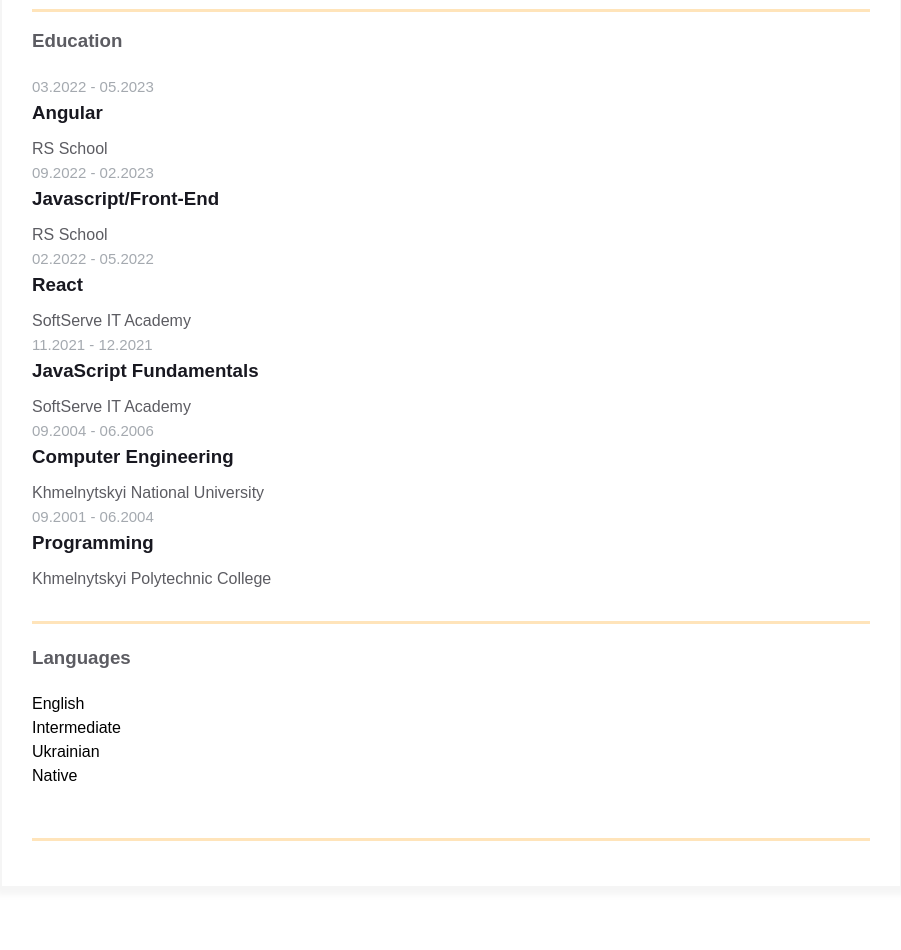
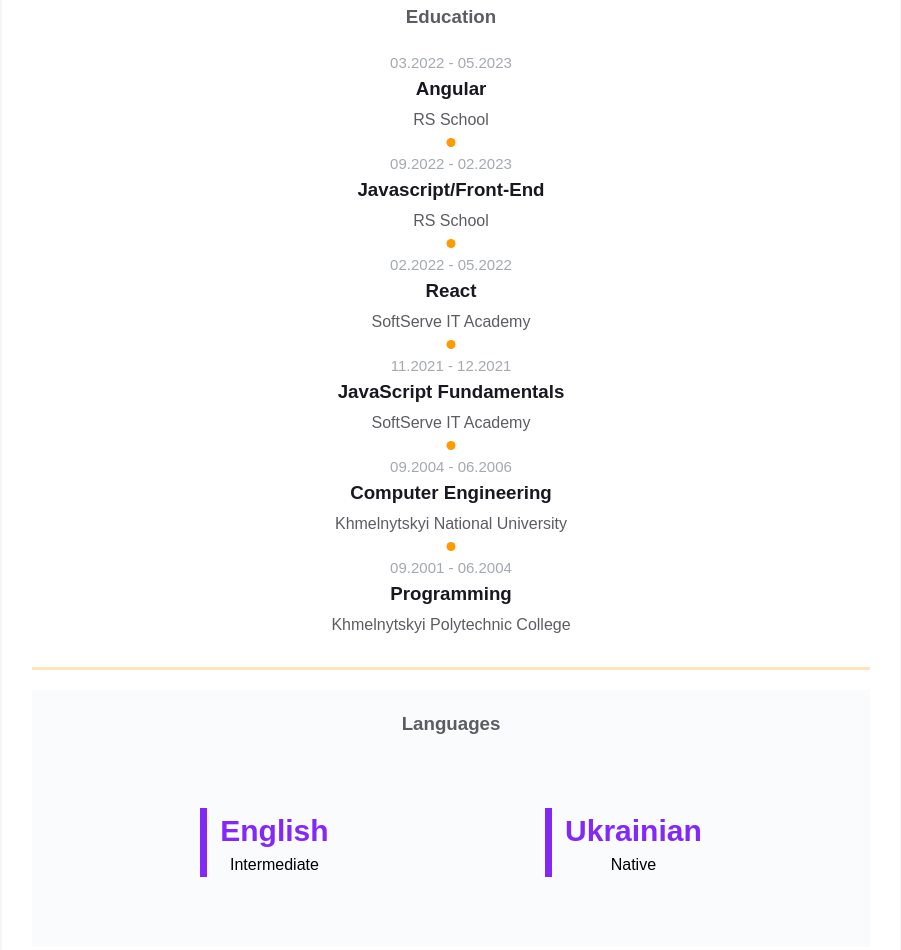
Before and after one commit to drMangust/homepage, a plain HTML site: page index.html in a window 1280 px wide. Shown: the part 1862-2812 px from the top of the page, without its empty margins (189-1090 px from the left). Drawn offline with Linux system fonts and the light colour scheme.

Commit message:
Add styles for additional block

```diff
--- a/styles.css
+++ b/styles.css
@@ -196,11 +196,6 @@
     background-color: var(--text-decoration-color);
 }
 
-.experiences {
-    flex: 1 1 60%;
-    margin-right: 50px;
-}
-
 .experiences__header {
     color: var(--secondary-text-color);
     text-align: center;
@@ -276,49 +271,96 @@
     position: relative;
 }
 
-.additional-info {
-    flex: 1 1 40%;
-}
-
 .additional-info__education {
+    display: flex;
+    flex-direction: column;
+    align-items: center;
     margin-bottom: 20px;
 }
 
 .additional-info__education-header {
     color: var(--secondary-text-color);
-    text-align: left;
+    text-align: center;
     margin-bottom: 20px;
+}
+
+.additional-info__education-university {
+    position: relative;
+    text-align: center;
+}
+
+.additional-info__education-university:not(:last-child) {
+    margin-bottom: 20px;
+}
+
+.additional-info__education-university:not(:last-child)::after {
+    content: "";
+    position: absolute;
+    left: 50%;
+    bottom: -15px;
+    width: 9px;
+    height: 9px;
+    border-radius: 100%;
+    background-color: var(--text-decoration-color);
+    transform: translateX(-50%);
 }
 
 .additional-info__education-university-durability {
     color: var(--durability-text-color);
-    text-align: left;
     margin-bottom: 10px;
     font-size: 15px;
 }
 
 .additional-info__education-university-speciality {
     color: var(--primary-text-color);
-    text-align: left;
-    margin-bottom: 10px;
+    margin-bottom: 5px;
 }
 
 .additional-info__education-university-name {
     color: var(--secondary-text-color);
 }
 
-.additional-info__languages {
+.additional-info__languages-header {
+    color: var(--secondary-text-color);
+    text-align: center;
     margin-bottom: 20px;
 }
 
-.additional-info__languages-header {
-    color: var(--secondary-text-color);
-    text-align: left;
-    margin-bottom: 20px;
+.languages {
+    padding: 20px;
+    background-color: #f9fbfd;
 }
 
-.additional-info__languages-item {
-    color: var(--secondary-text-color);
+.languages__list {
+    display: flex;
+    justify-content: space-around;
+    gap: 20px;
+    padding: 50px;
+}
+
+.languages__list-wrapper {
+    position: relative;
+    display: flex;
+    flex-direction: column;
+    align-items: center;
+    justify-content: center;
+    padding-left: 20px;
+}
+
+.languages__list-wrapper::after {
+    content: "";
+    position: absolute;
+    top: 0;
+    left: 0;
+    width: 7px;
+    height: 100%;
+    background-color: #8428f8;
+}
+
+.languages__name {
+    color: #8428f8;
+    font-weight: 900;
+    font-size: 30px;
 }
 
 @media screen and (max-width: 576px) {
@@ -347,4 +389,8 @@
     .experiences {
         margin-right: 0;
     }
+
+    .languages__list {
+        flex-direction: column;
+    }
 }
```
